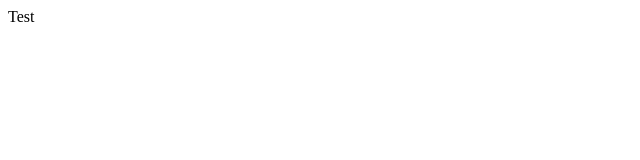
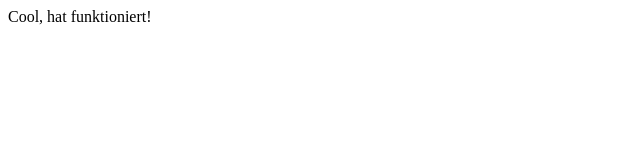
Before and after one commit to rubenfructuoso/lerndoku_blnet_test, a plain HTML site: page index.html in a window 1280 px wide. Shown: the whole page, without its empty margins (0-640 px from the left). Drawn offline with Linux system fonts and the light colour scheme.

Commit message:
Textinhalt geändert

```diff
--- a/index.html
+++ b/index.html
@@ -7,6 +7,6 @@
     <title>Document</title>
 </head>
 <body>
-    Test
+    Cool, hat funktioniert!
 </body>
 </html>
```
